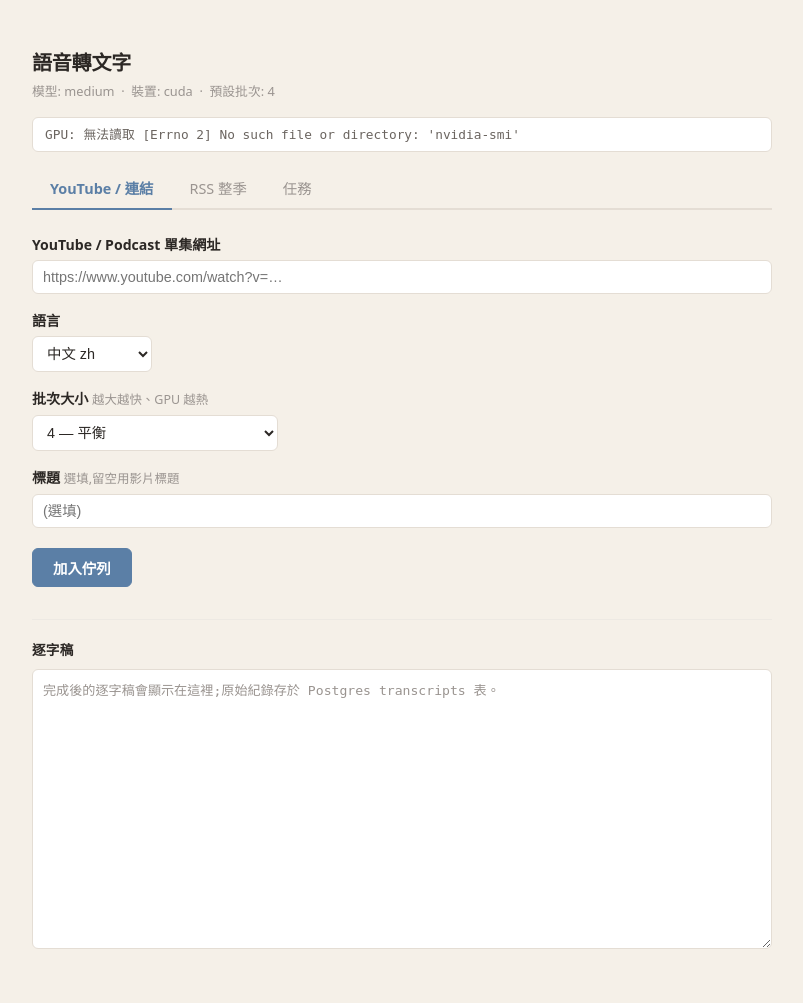
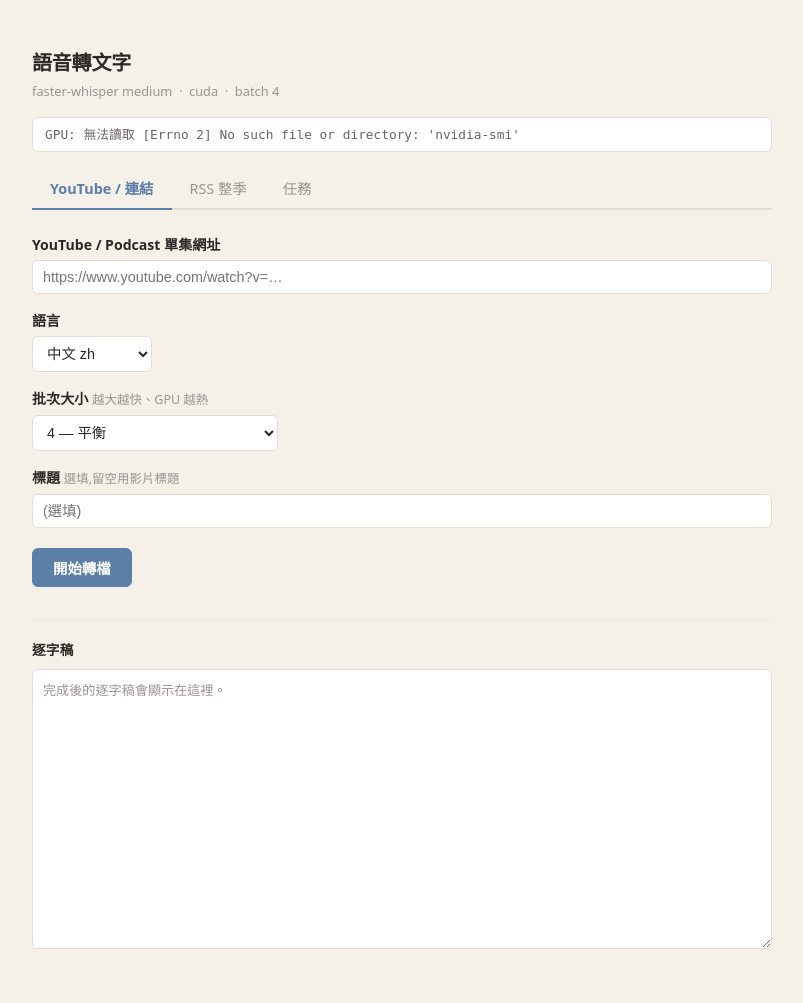
Before and after one commit to pei9564/stt-ai-worker, a FastAPI app: page / in a window 1280 px wide. Shown: the whole page, without its empty margins (238-1041 px from the left). Run offline with FastAPI, Linux system fonts and the light colour scheme; some libraries are stand-ins or nearby versions.

Commit message:
copy(ui): de-jargon the web UI
User-facing changes:
- meta line: prefix the size code with the engine name, e.g.
  「模型: medium」→「faster-whisper medium · cuda · batch 4」
- submit buttons: 加入佇列 → 開始轉檔 / 開始整季轉檔
  (queue-as-a-verb is CS jargon)
- replace every remaining 「job」 with 「任務」 in copy:
  hints, headers, cancel-all button, empty state
- 「佇列中 X 個待處理」→「排隊中 X 個」 (same de-jargon)
- 「enclosure 格式可能不符」→「裡面沒有音檔集數」 (drop RSS jargon)
- textarea placeholder: drop the Postgres detail; end users don't
  need to know where it's stored

Co-Authored-By: Claude Opus 4.7 (1M context) <noreply@anthropic.com>

```diff
--- a/app/api/templates/index.html
+++ b/app/api/templates/index.html
@@ -287,7 +287,7 @@
 </head>
 <body>
 <h1>語音轉文字</h1>
-<p class="meta">模型: __MODEL__ &nbsp;·&nbsp; 裝置: __DEVICE__ &nbsp;·&nbsp; 預設批次: __BATCH__</p>
+<p class="meta">faster-whisper __MODEL__ &nbsp;·&nbsp; __DEVICE__ &nbsp;·&nbsp; batch __BATCH__</p>
 <div id="gpu" class="gpubar">GPU: 載入中…</div>
 
 <div class="tabs">
@@ -305,7 +305,7 @@
     <select id="batch-url">__BATCHOPTS__</select>
     <label>標題 <span class="hint">選填,留空用影片標題</span></label>
     <input type="text" id="topic-url" placeholder="(選填)">
-    <button class="btn btn-primary" onclick="doTranscribeUrl()">加入佇列</button>
+    <button class="btn btn-primary" onclick="doTranscribeUrl()">開始轉檔</button>
   </div>
 
   <div class="panel" id="panel-feed">
@@ -317,14 +317,14 @@
     <select id="lang-feed">__LANGOPTS__</select>
     <label>批次大小 <span class="hint">整季跑建議 1~4,較不燒機</span></label>
     <select id="batch-feed">__BATCHOPTS__</select>
-    <p class="hint" style="margin:18px 0 0;">每集會建立獨立的 job,可在「任務」分頁追蹤。</p>
-    <button class="btn btn-primary" onclick="startFeed()">加入佇列</button>
+    <p class="hint" style="margin:18px 0 0;">每集會建立獨立的任務,可在「任務」分頁追蹤。</p>
+    <button class="btn btn-primary" onclick="startFeed()">開始整季轉檔</button>
     <div id="feedStatus"></div>
   </div>
 
   <div class="panel" id="panel-jobs">
-    <p class="hint" style="margin:0 0 12px;">過去 48 小時的所有 job,每 5 秒更新;點任一已完成項目可載入逐字稿。</p>
-    <button class="btn btn-danger" onclick="cancelAll()">取消所有排隊中的 job</button>
+    <p class="hint" style="margin:0 0 12px;">過去 48 小時的所有任務,每 5 秒更新;點任一已完成項目可載入逐字稿。</p>
+    <button class="btn btn-danger" onclick="cancelAll()">取消所有排隊中的任務</button>
     <div id="cancelMsg"></div>
     <div id="jobsList">載入中…</div>
   </div>
@@ -334,7 +334,7 @@
       <span class="result-label">逐字稿</span>
       <span id="status"></span>
     </div>
-    <textarea id="result" placeholder="完成後的逐字稿會顯示在這裡;原始紀錄存於 Postgres transcripts 表。"></textarea>
+    <textarea id="result" placeholder="完成後的逐字稿會顯示在這裡。"></textarea>
   </div>
 
 <script>
@@ -410,7 +410,7 @@ async function startFeed() {
     const data = await r.json();
     if (!r.ok) throw new Error(data.detail || `HTTP ${r.status}`);
     if (data.count === 0) {
-      fs.textContent = 'RSS 解析成功,但找不到音檔 (enclosure 格式可能不符)';
+      fs.textContent = 'RSS 解析成功,但裡面沒有音檔集數';
     } else {
       fs.textContent = `已排入 ${data.count} 集,到「任務」分頁追蹤進度`;
     }
@@ -446,12 +446,12 @@ async function renderJobs() {
   const box = document.getElementById('jobsList');
   try {
     const d = await (await fetch('/jobs')).json();
-    if (!d.jobs.length) { box.textContent = '（48 小時內沒有 job）'; return; }
+    if (!d.jobs.length) { box.textContent = '(48 小時內沒有任務)'; return; }
     box.innerHTML = '';
 
     const header = document.createElement('div');
     header.className = 'jobs-header';
-    header.textContent = `佇列中 ${d.queue_size} 個待處理 · 共 ${d.jobs.length} 筆`;
+    header.textContent = `排隊中 ${d.queue_size} 個 · 共 ${d.jobs.length} 筆`;
     box.appendChild(header);
 
     d.jobs.forEach(j => {
```
